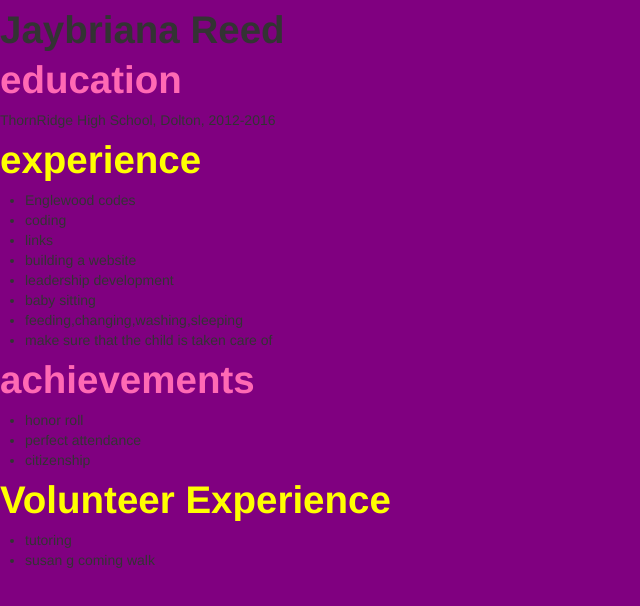
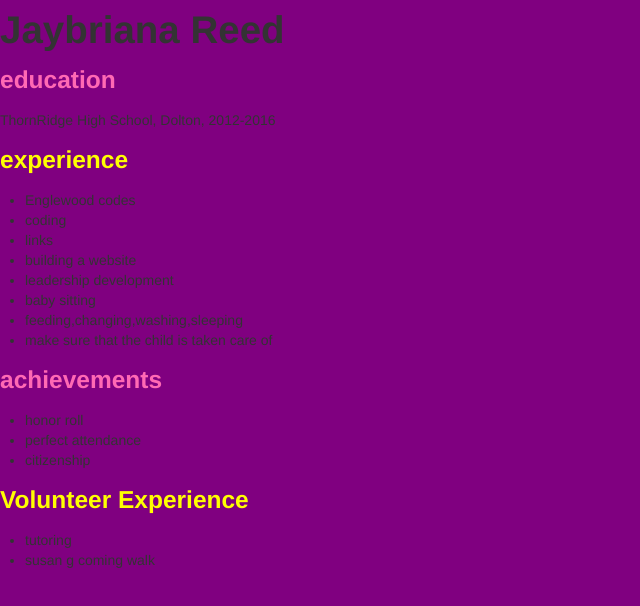
Before and after one commit to JaybrianaReed/DemoDay, a plain HTML site: page index.html in a window 1280 px wide. Shown: the whole page, without its empty margins (0-640 px from the left). Drawn offline with Linux system fonts and the light colour scheme.

Commit message:
Update index.html

```diff
--- a/index.html
+++ b/index.html
@@ -14,11 +14,11 @@
 
       <h1>Jaybriana Reed</h1>
 
-    <h1 style="color: HotPink">education</h1>
+    <h3 style="color: HotPink">education</h3>
 
     <p>ThornRidge High School, Dolton, 2012-2016</p>
 
-    <h1 style="color: Yellow">experience</h1>
+    <h3 style="color: Yellow">experience</h3>
 
     <ul>
 
@@ -40,7 +40,7 @@
 
     </ul>
 
-    <h1 style="color: HotPink">achievements</h1>
+    <h3 style="color: HotPink">achievements</h3>
 
     <ul>
 
@@ -50,7 +50,7 @@
 
      <li>citizenship</li></ul>
 
-    <h1 style="color: Yellow">Volunteer Experience</h1>
+    <h3 style="color: Yellow">Volunteer Experience</h3>
 
     <ul>
 
```
